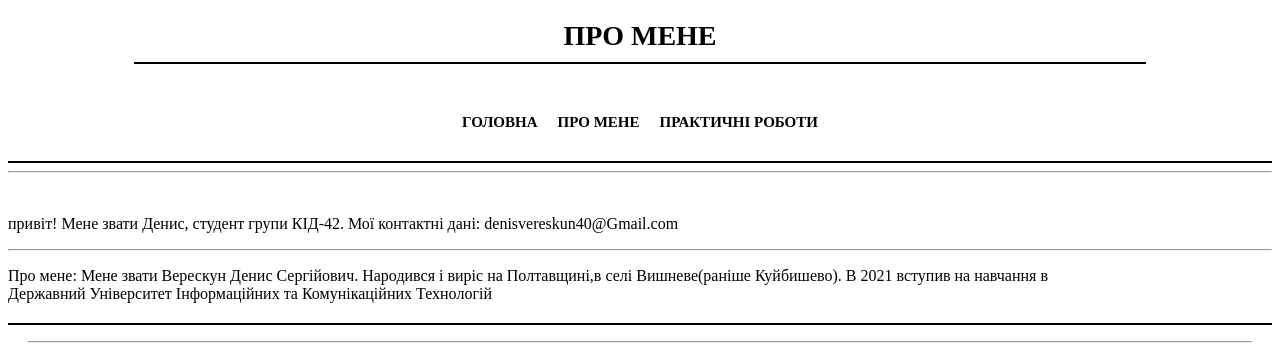
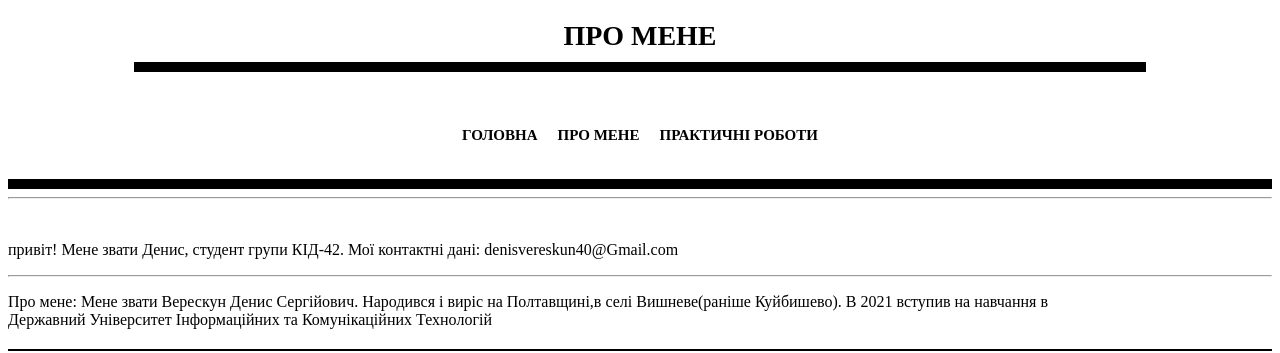
Before and after one commit to DenisVereskun/KID-42-Vereskun-WEB-Technology, a plain HTML site: page about.html in a window 1280 px wide. Shown: the top 353 px of the page. Drawn offline with Linux system fonts and the light colour scheme.

Commit message:
Update about.css

```diff
--- a/about.css
+++ b/about.css
@@ -14,14 +14,14 @@ h2 {
     font-size: 28px;
     font-weight: bold;
     text-transform: uppercase;
-    border-bottom: 2px solid black;
+    border-bottom: 10px solid black;
     padding-bottom: 10px;
     max-width: 80%;
 }
 
 .navbar {
     background-color: white;
-    border-bottom: 2px solid black;
+    border-bottom: 10px solid black;
     padding: 10px 20px;
     font-size: 15px;
     text-align: center;
@@ -30,7 +30,7 @@ h2 {
 .nav-links {
     display: flex;
     list-style: none;
-    padding: 5px;
+    padding: 10px;
     font-size: 15px;
     justify-content: center;
 }
```
